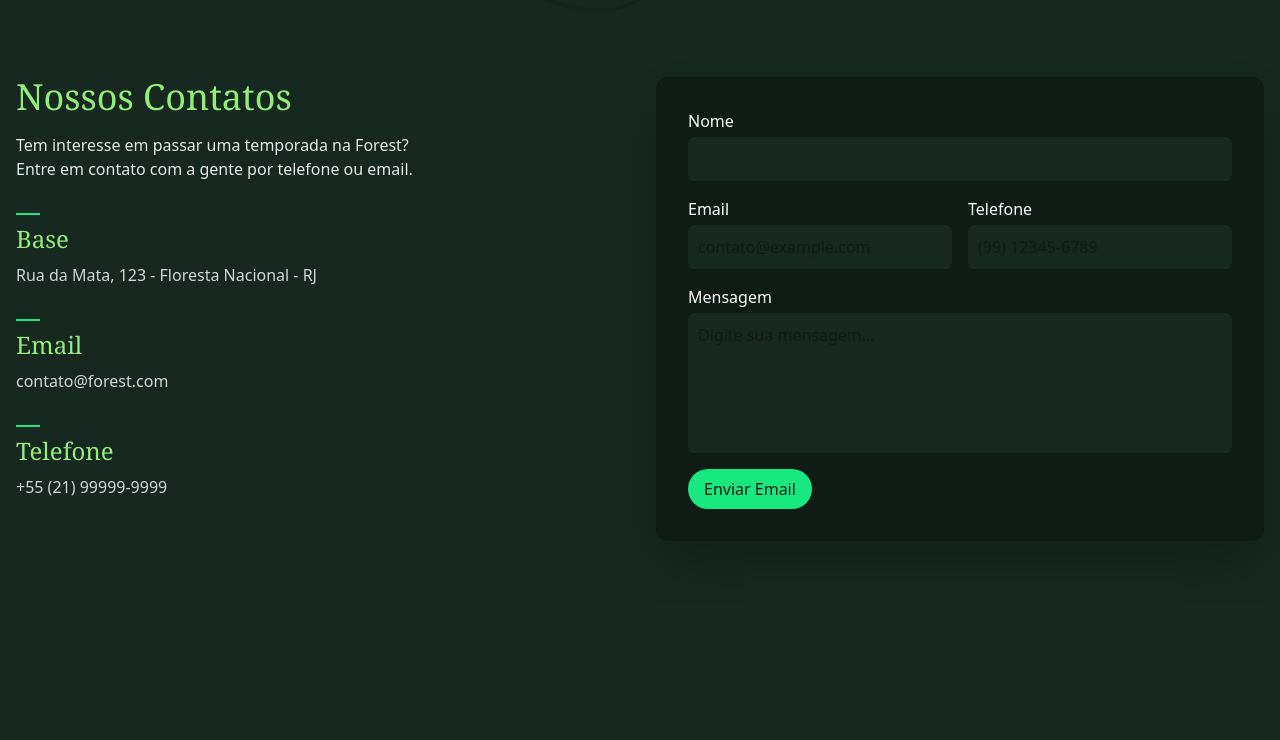
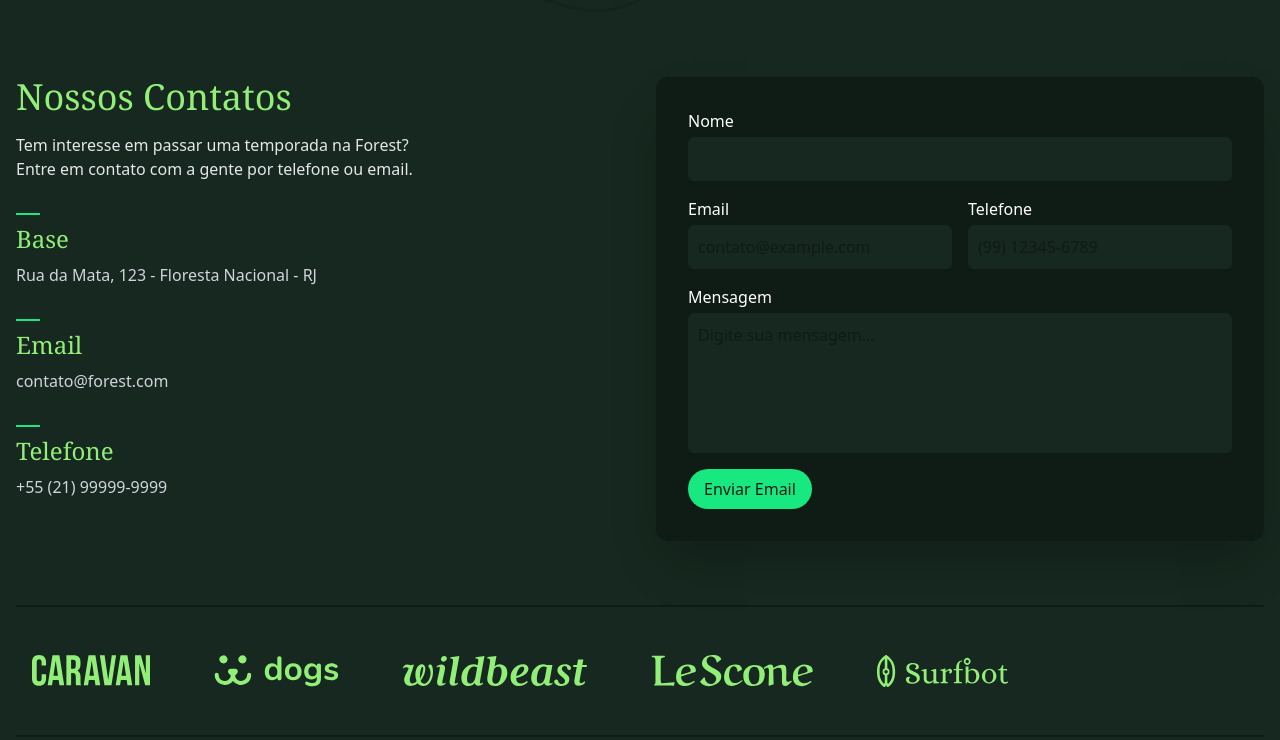
Before and after one commit to Barata-Ribeiro/origamid_tailwind-css, a website: page src/index.html in a window 1280 px wide. Shown: the part 3503-4243 px from the top of the page. Before the commit the page ends 4108 px from the top, so only its background shows below. Drawn offline with Linux system fonts and the light colour scheme.

Commit message:
Projeto Final - 0810 Parceiros

```diff
--- a/src/index.html
+++ b/src/index.html
@@ -448,5 +448,29 @@
         </button>
       </form>
     </section>
+
+    <!-- parceiros -->
+    <section class="container mb-12 sm:mb-16" aria-labelledby="parceiros-titulo">
+      <h2 id="parceiros-titulo" class="sr-only">Parceiros</h2>
+      <ul
+        class="*:*:max-h-8 flex flex-col sm:flex-row items-center py-4 max-sm:divide-y-2 max-sm:divide-verde-900 *:p-4 sm:gap-8 sm:border-y-2 sm:border-verde-900 sm:py-8"
+      >
+        <li>
+          <img class="italic" src="./img/parceiros/caravan.svg" alt="Logo do Parceiro Caravan" />
+        </li>
+        <li>
+          <img class="italic" src="./img/parceiros/dogs.svg" alt="Logo do Parceiro Dogs" />
+        </li>
+        <li>
+          <img class="italic" src="./img/parceiros/wildbeast.svg" alt="Logo do Parceiro Wildbeast" />
+        </li>
+        <li>
+          <img class="italic" src="./img/parceiros/lescone.svg" alt="Logo do Parceiro Lescone" />
+        </li>
+        <li>
+          <img class="italic" src="./img/parceiros/surfbot.svg" alt="Logo do Parceiro Surfbot" />
+        </li>
+      </ul>
+    </section>
   </body>
 </html>
```
Also changed, not shown: src/output.css.
